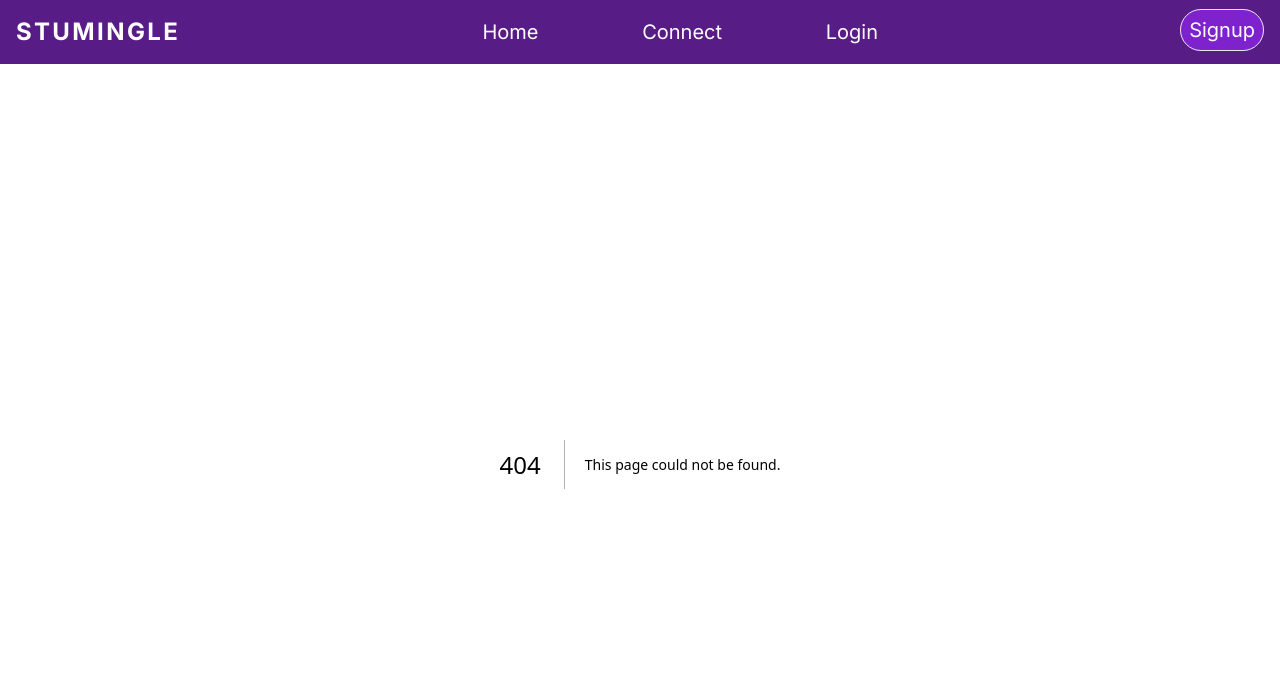
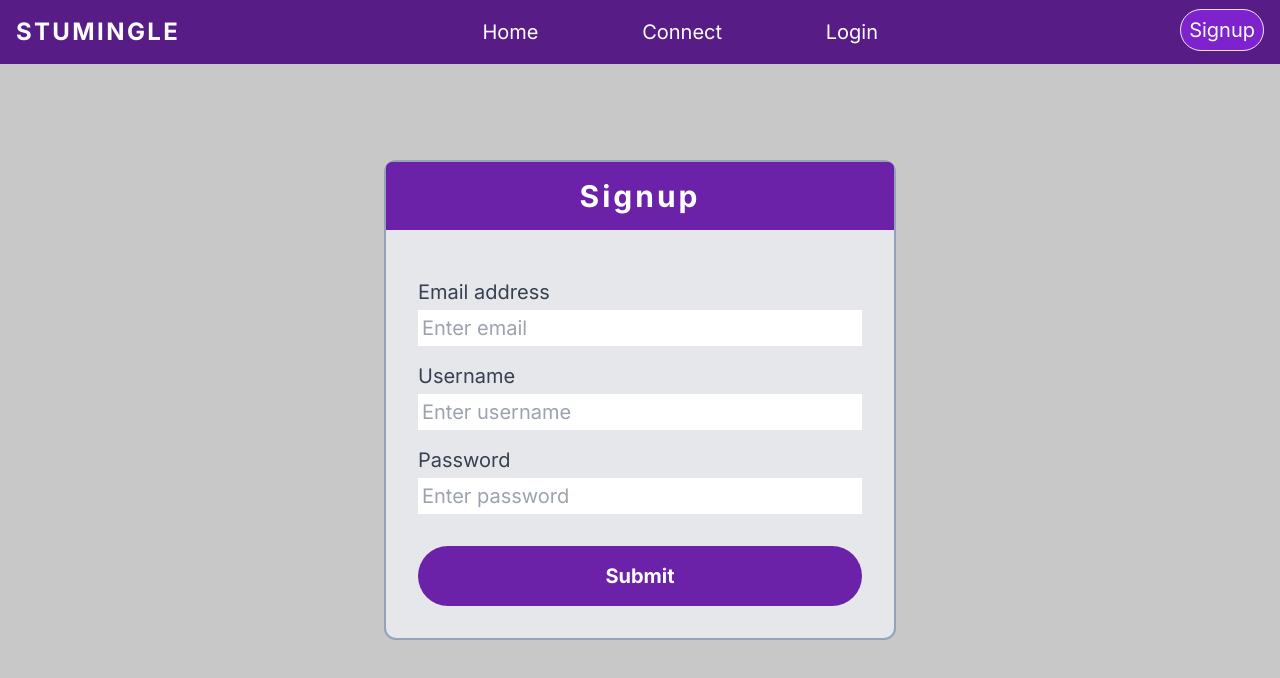
Before and after one commit to real-Vansh-Khare/online-video-chat, a Next.js app in the folder frontend/matchmaking-frontend/: page /signup in a window 1280 px wide. Before the commit this address had no page. Shown: the top 678 px of the page. Built offline with nearby package versions, Linux system fonts and the light colour scheme.

Commit message:
Create basic signup page

```diff
--- /dev/null
+++ b/frontend/matchmaking-frontend/app/signup/page.tsx
@@ -0,0 +1,20 @@
+import Link from "next/link";
+
+export default function signup() {
+    return (
+        <div className="w-[40%] min-w-72 mx-auto mt-24 bg-gray-200 rounded-xl border-2 border-slate-400">
+            <div className="text-3xl font-bold text-center p-4 bg-purple-800 text-white rounded-md rounded-b-none tracking-widest">Signup</div>
+            <form className="flex flex-col w- p-8 text-gray-700 text-xl">
+                <label htmlFor="semail" className="mt-4">Email address</label>
+                <input type="email" name="semail" id="semail" placeholder="Enter email" className="text-black mt-1 p-1 border-purple-700 focus:outline-none focus:border-b-2"></input>
+                <label htmlFor="susername" className="mt-4">Username</label>
+                <input type="text" name="susername" id="susername" placeholder="Enter username" className="text-black mt-1 p-1 border-purple-700 focus:outline-none focus:border-b-2"></input>
+                <label htmlFor="spassword" className="mt-4">Password</label>
+                <input type="password" name="spassword" id="spassword" placeholder="Enter password" className="text-black mt-1 p-1 border-purple-700 focus:outline-none focus:border-b-2"></input>
+                <Link href="/" className="mt-8 p-4 bg-purple-800 text-white rounded-full font-bold ">
+                    <button className="w-full">Submit</button>
+                </Link>
+            </form>
+        </div>
+    )
+}
```
